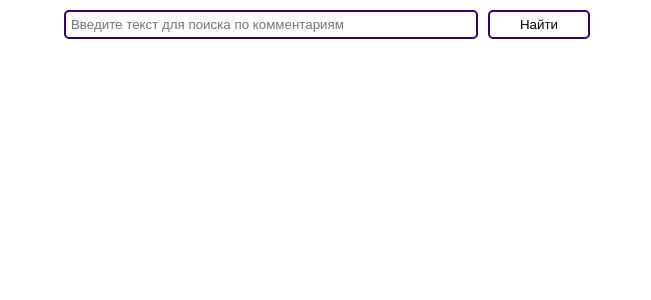
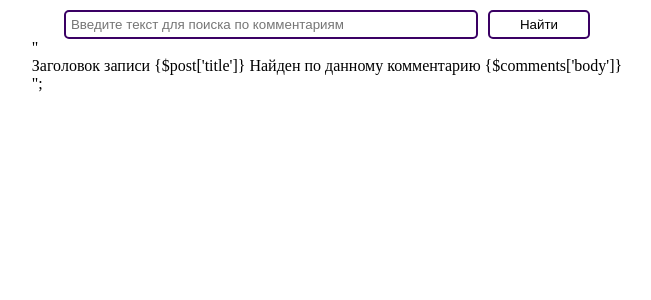
Before and after one commit to SkalZOne/Inline_testing_order, a PHP site: page / in a window 1280 px wide. Shown: the top 300 px of the page, without its empty margins (313-964 px from the left). Run offline with PHP 8.4, Linux system fonts and the light colour scheme.

Commit message:
add posts html and styles to index.php * added <div> container with class="posts"     * added parent <div> for title and body         * added <span class='title__header'>         * added <span class='title'>         * added <span class='body__header'>         * added <span class='body'>

```diff
--- a/index.php
+++ b/index.php
@@ -25,6 +25,15 @@
         </div>
         <button>Найти</button>
     </form>
+
+    <div class="posts">
+                    "<div>
+                        <span class='title__header'>Заголовок записи</span>
+                        <span class='title'>{$post['title']}</span>
+                        <span class='body__header'>Найден по данному комментарию</span>
+                        <span class='body'>{$comments['body']}</span>
+                    </div>";
+    </div>
 </body>
 
 </html>
```
